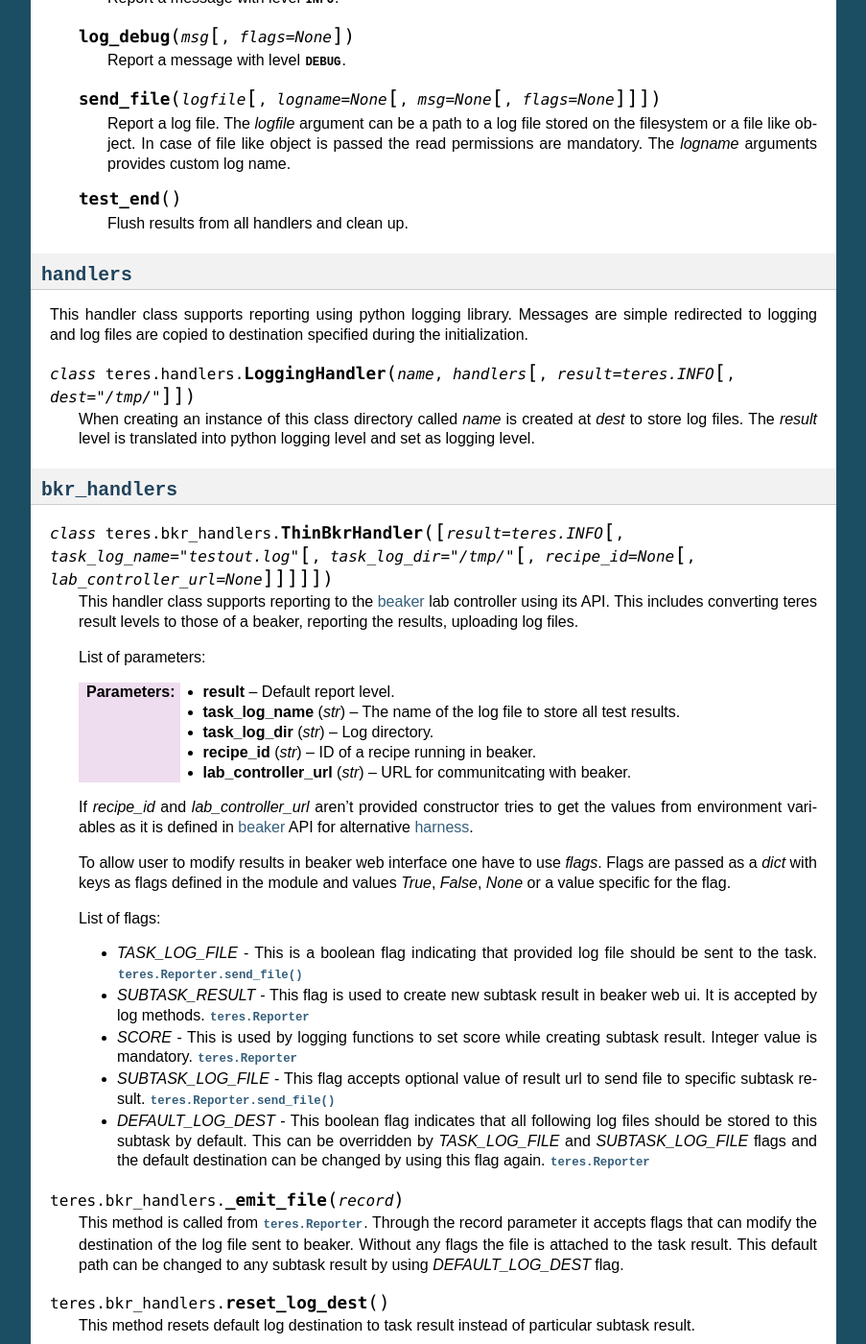
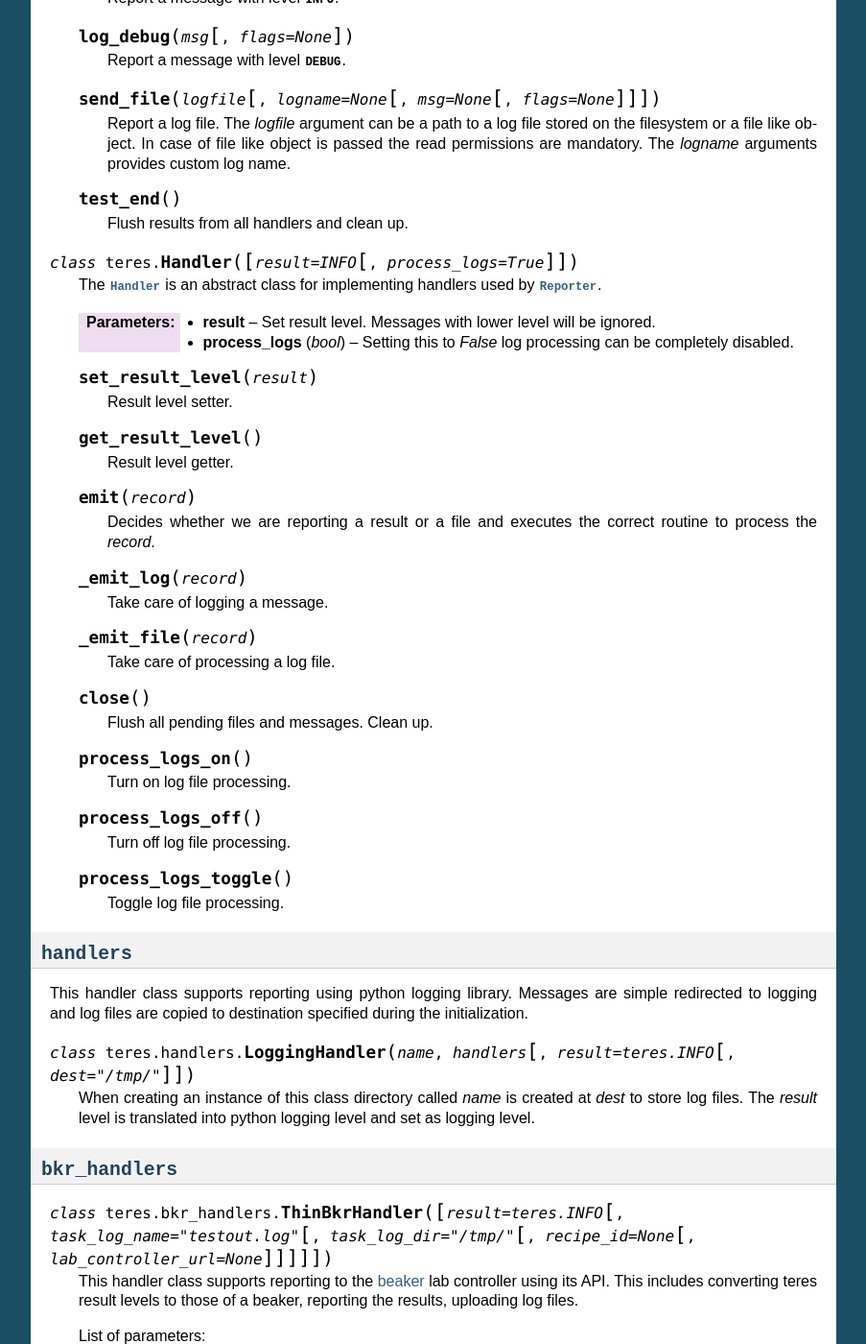
Before and after one commit to rhinstaller/teres, a Sphinx documentation site: the page built from docs/index.rst, in a window 1280 px wide and 1400 px high, scrolled down 817 px. Shown: the whole window at 96% size, without its empty margins (198-1101 px from the left). Built offline with Sphinx 7.4.7, drawn with Linux system fonts in a browser that asks for light colours; some of the changed text lies outside the part shown.

Commit message:
Ensure that log files won't be ignored.
Change priority of file processing to 99. In this way log files won't be
ignored because of default result level. Add boolean variable for
turning log processing on and off. Add also methods for changing the
behaviour at runtime. Also add getter and setter for default result
level.

```diff
--- a/docs/index.rst
+++ b/docs/index.rst
@@ -77,6 +77,51 @@ actual reporting.
     .. py:method:: test_end()
 
         Flush results from all handlers and clean up.
+
+.. py:class:: Handler([result=INFO[, process_logs=True]])
+
+    The :py:class:`Handler` is an abstract class for implementing handlers used
+    by :py:class:`Reporter`.
+
+    :param result: Set result level. Messages with lower level will be ignored.
+    :param bool process_logs: Setting this to `False` log processing can be completely disabled.
+
+    .. py:method:: set_result_level(result)
+
+        Result level setter.
+
+    .. py:method:: get_result_level()
+
+        Result level getter.
+
+    .. py:method:: emit(record)
+
+        Decides whether we are reporting a result or a file and executes the
+        correct routine to process the `record`.
+
+    .. py:method:: _emit_log(record)
+
+        Take care of logging a message.
+
+    .. py:method:: _emit_file(record)
+
+        Take care of processing a log file.
+
+    .. py:method:: close()
+
+        Flush all pending files and messages. Clean up.
+
+    .. py:method:: process_logs_on
+
+        Turn on log file processing.
+
+    .. py:method:: process_logs_off
+
+        Turn off log file processing.
+
+    .. py:method:: process_logs_toggle
+
+        Toggle log file processing.
 
 :mod:`handlers`
 ---------------
```
Also changed, not shown: teres/__init__.py (+37 -2 lines), 2 other files.
